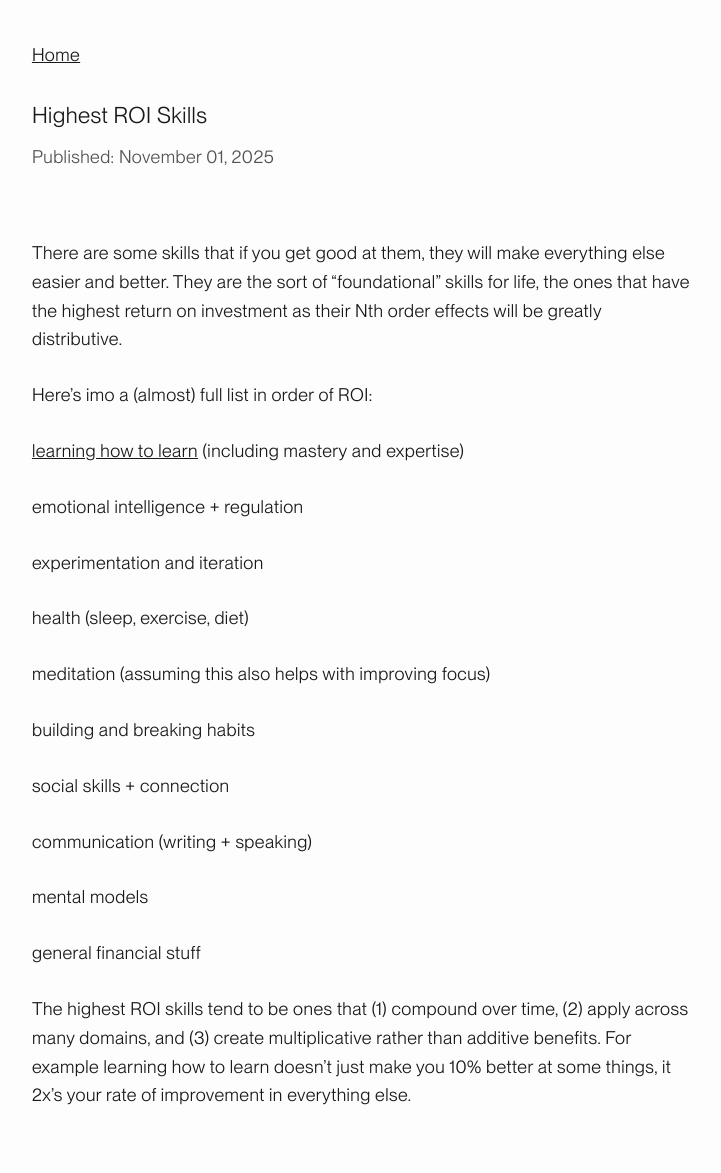
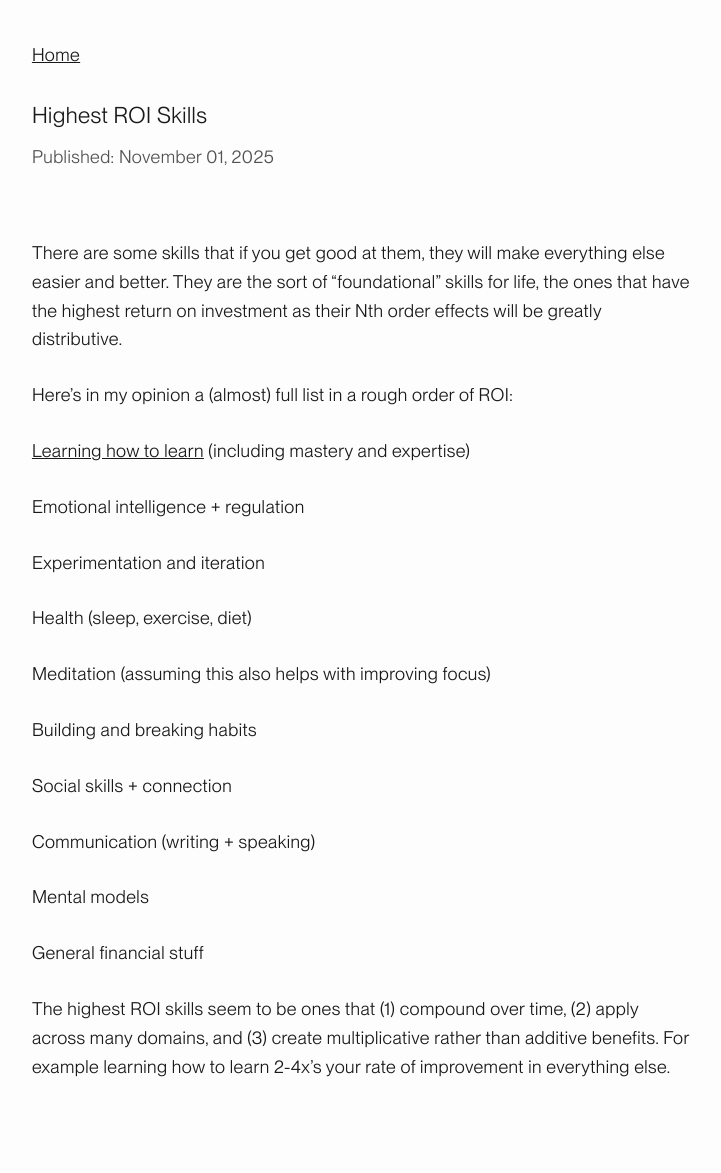
Before and after one commit to pxsswordprotected/personalsite, a Jekyll site: the page built from docs/_posts/2025-11-01-skillss.md, in a window 1280 px wide. Shown: the whole page, without its empty margins (276-997 px from the left). Built offline with Jekyll 4.4.1, drawn with Linux system fonts in a browser that asks for light colours; after the commit the page ends 1144 px from its top, so only the background shows below that.

Commit message:
updated post

```diff
--- a/docs/_posts/2025-11-01-skillss.md
+++ b/docs/_posts/2025-11-01-skillss.md
@@ -5,26 +5,26 @@ title: "Highest ROI Skills"
 
 There are some skills that if you get good at them, they will make everything else easier and better. They are the sort of "foundational" skills for life, the ones that have the highest return on investment as their Nth order effects will be greatly distributive.
 
-Here's imo a (almost) full list in order of ROI:
+Here's in my opinion a (almost) full list in a rough order of ROI:
 
-<a href="https://www.justinmath.com/files/advice-on-upskilling.pdf">learning how to learn</a> (including mastery and expertise)
+<a href="https://www.justinmath.com/files/advice-on-upskilling.pdf">Learning how to learn</a> (including mastery and expertise)
 
-emotional intelligence + regulation
+Emotional intelligence + regulation
 
-experimentation and iteration
+Experimentation and iteration
 
-health (sleep, exercise, diet)
+Health (sleep, exercise, diet)
 
-meditation (assuming this also helps with improving focus)
+Meditation (assuming this also helps with improving focus)
 
-building and breaking habits
+Building and breaking habits
 
-social skills + connection
+Social skills + connection
 
-communication (writing + speaking)
+Communication (writing + speaking)
 
-mental models
+Mental models
 
-general financial stuff
+General financial stuff
 
-The highest ROI skills tend to be ones that (1) compound over time, (2) apply across many domains, and (3) create multiplicative rather than additive benefits. For example learning how to learn doesn't just make you 10% better at some things, it 2x's your rate of improvement in everything else.
+The highest ROI skills seem to be ones that (1) compound over time, (2) apply across many domains, and (3) create multiplicative rather than additive benefits. For example learning how to learn 2-4x's your rate of improvement in everything else.
```
